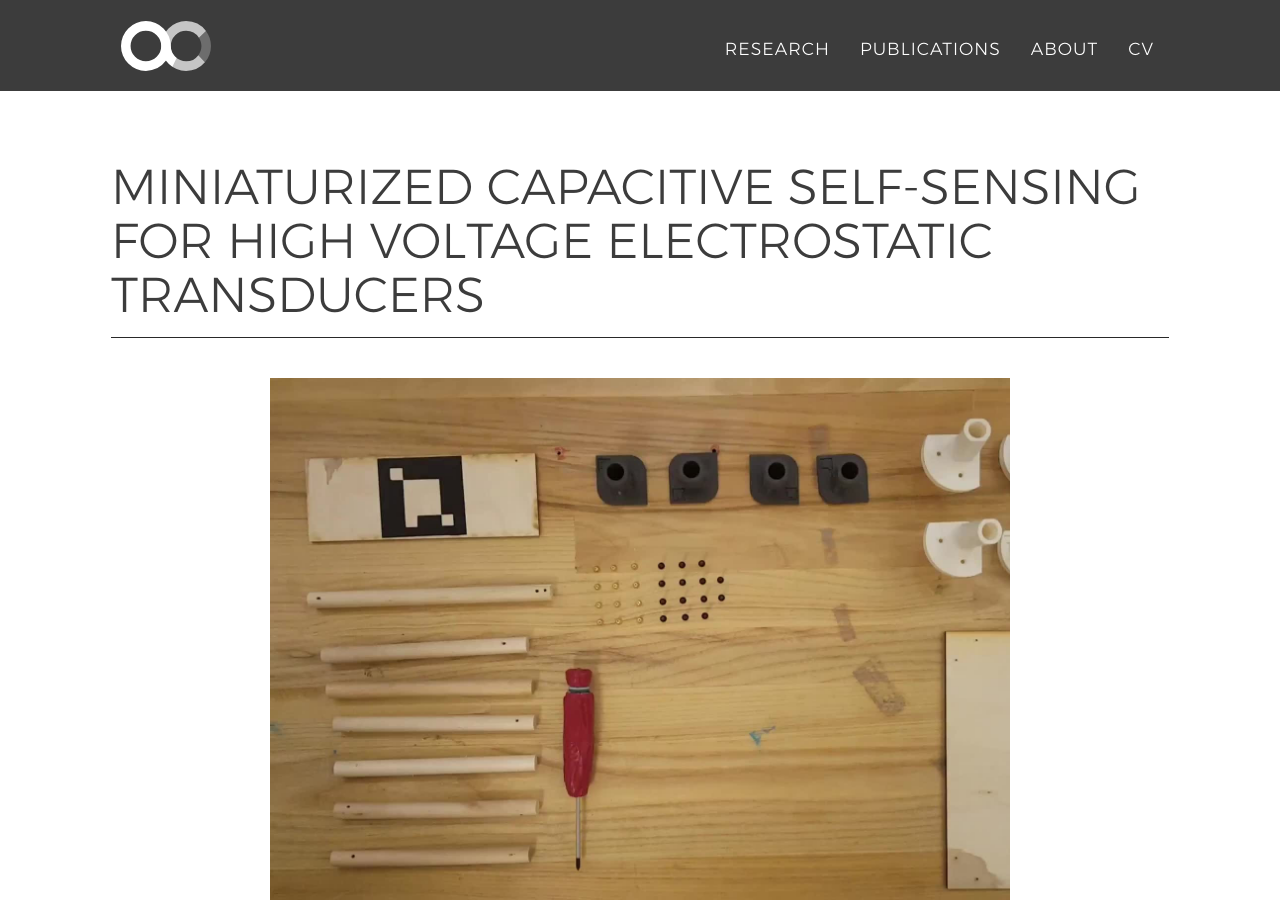
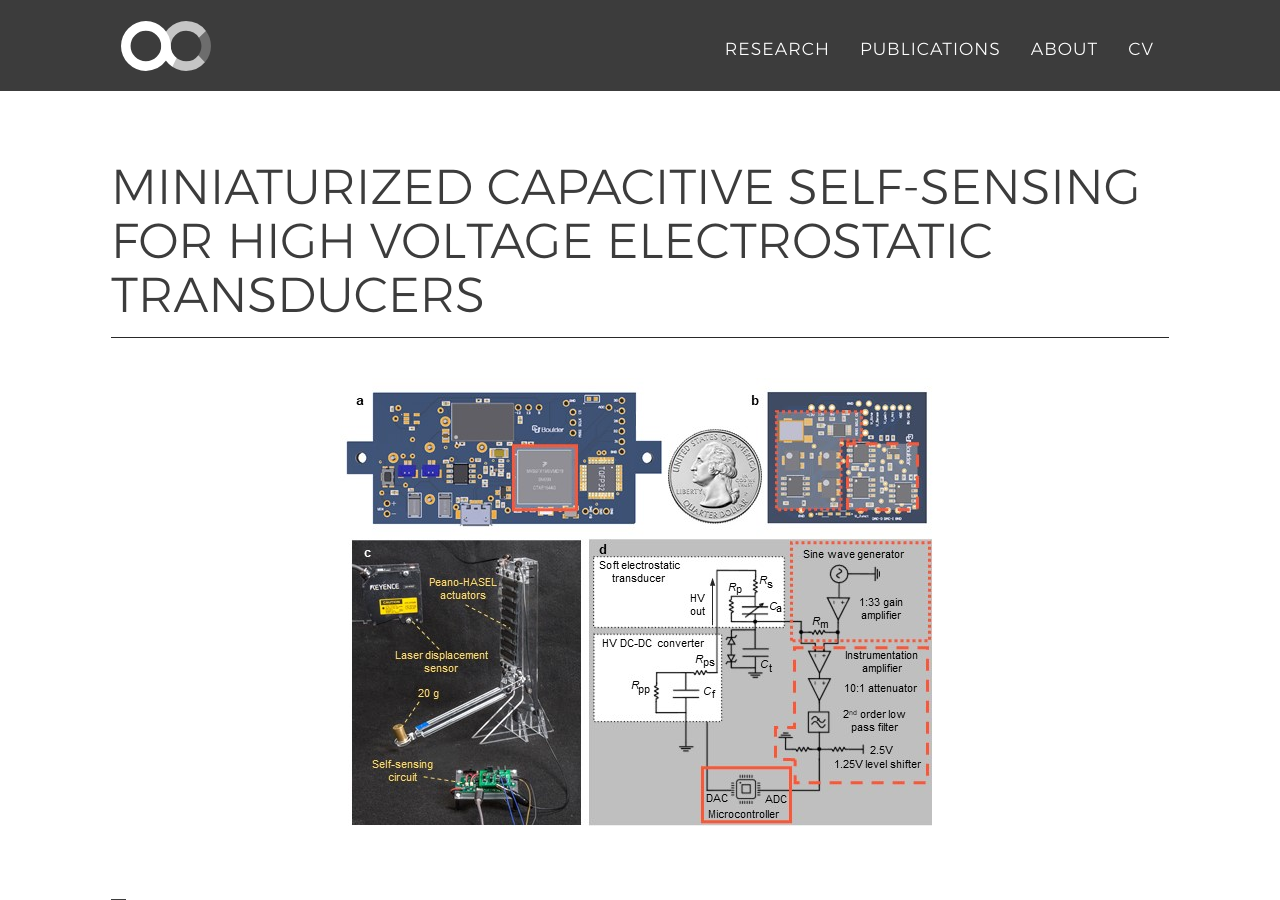
Before and after one commit to KhoiDLy/KhoiDLy.github.io, a Jekyll site: the page built from _posts/research/Embedded power and sensor design/2018-07-01-HRCModelSet.md, in a window 1280 px wide and 900 px high. Built offline with Jekyll 4.4.1, drawn with Linux system fonts in a browser that asks for light colours; nearby versions of some CDN libraries; some web fonts are replaced.

Commit message:
Changes to thumbnail of capacitive self sensing

```diff
--- a/_posts/research/Embedded power and sensor design/2018-07-01-HRCModelSet.md
+++ b/_posts/research/Embedded power and sensor design/2018-07-01-HRCModelSet.md
@@ -2,8 +2,8 @@
 title: Miniaturized capacitive self-sensing for high voltage electrostatic transducers
 # link: https://scazlab.github.io/HRC-model-set
 # link-alt: webpage
-img: HRCmodelset.jpg
-img-thumb: HRCmodelset_thumb.jpg
+img: CapacitiveSelfSensing.jpg
+img-thumb: CapacitiveSelfSensing_thumb.jpg
 alt: HRC-model-set
 description: Miniaturized capacitive self-sensing for high voltage electrostatic transducers
 tags: [research,robotics,baxter,hri,human robot interaction,collaborative manufacturing,human robot collaboration,advanced manufacturing,open source,github]
```
Also changed, not shown: img/portfolio/CapacitiveSelfSensing.jpg (added), img/portfolio/CapacitiveSelfSensing_thumb.jpg (added).
